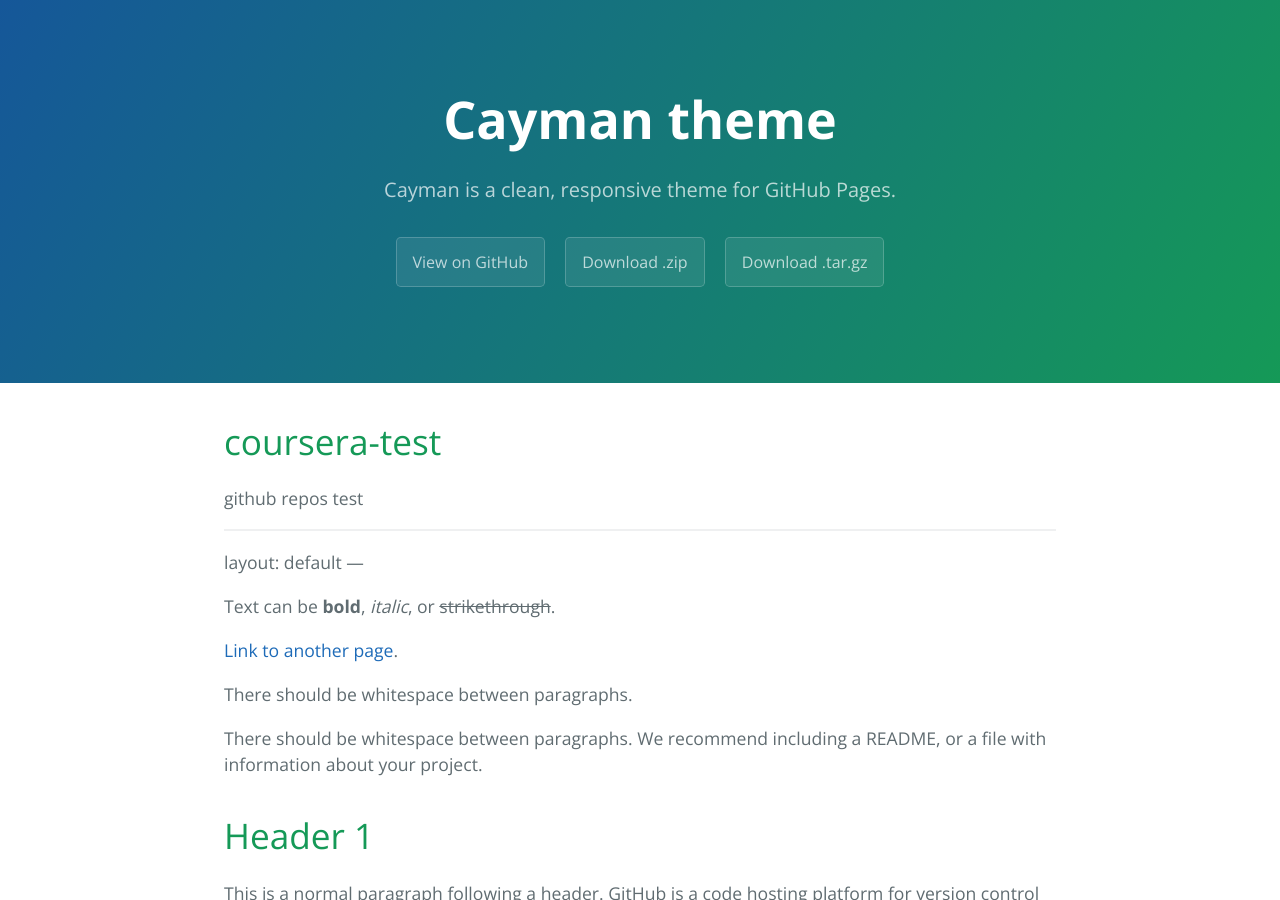
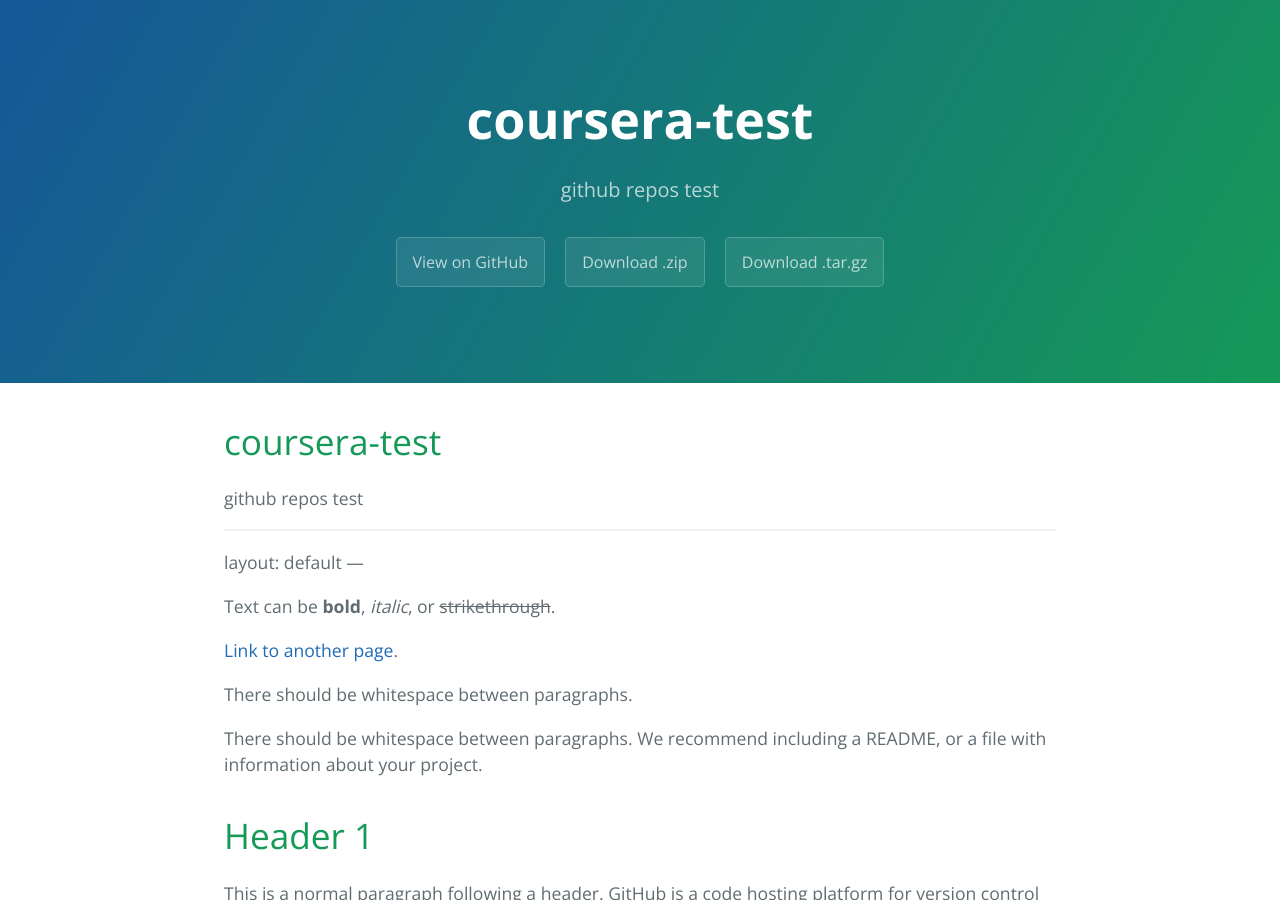
Before and after one commit to gblatest/coursera-test, a Jekyll site: the page built from index.md, in a window 1280 px wide and 900 px high. Built offline with Jekyll 4.4.1, drawn with Linux system fonts in a browser that asks for light colours; our own code applies the rules of GitHub Pages for plain Markdown files.

Commit message:
Update _config.yml

```diff
--- a/_config.yml
+++ b/_config.yml
@@ -1,5 +1,5 @@
-title: Cayman theme
-description: Cayman is a clean, responsive theme for GitHub Pages.
+title: coursera-test
+description: github repos test
 show_downloads: true
 google_analytics:
 theme: jekyll-theme-cayman
```
